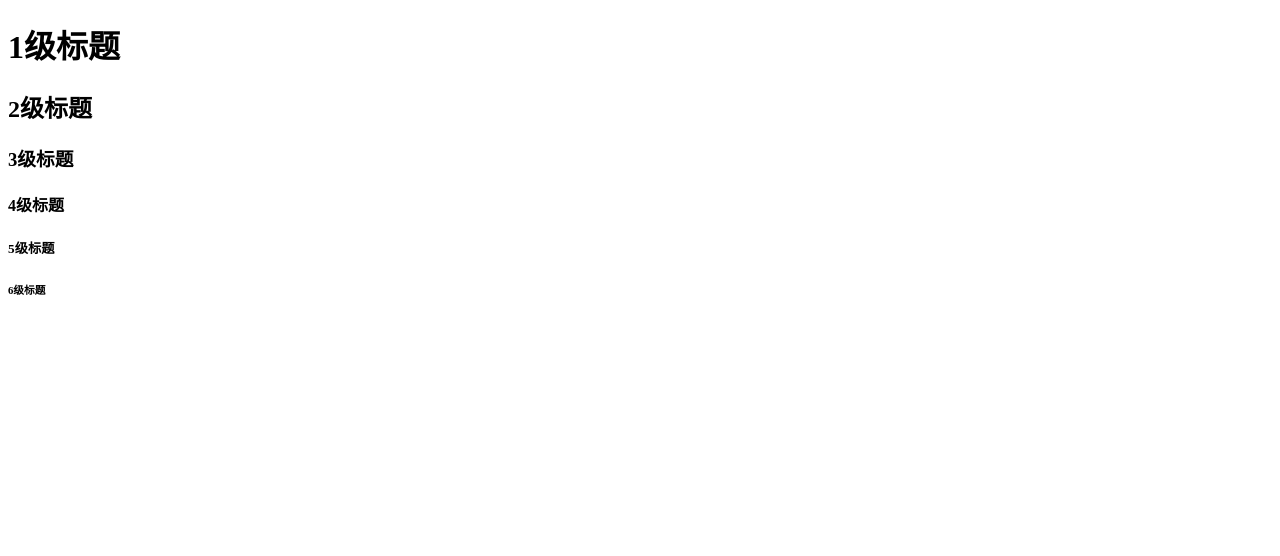
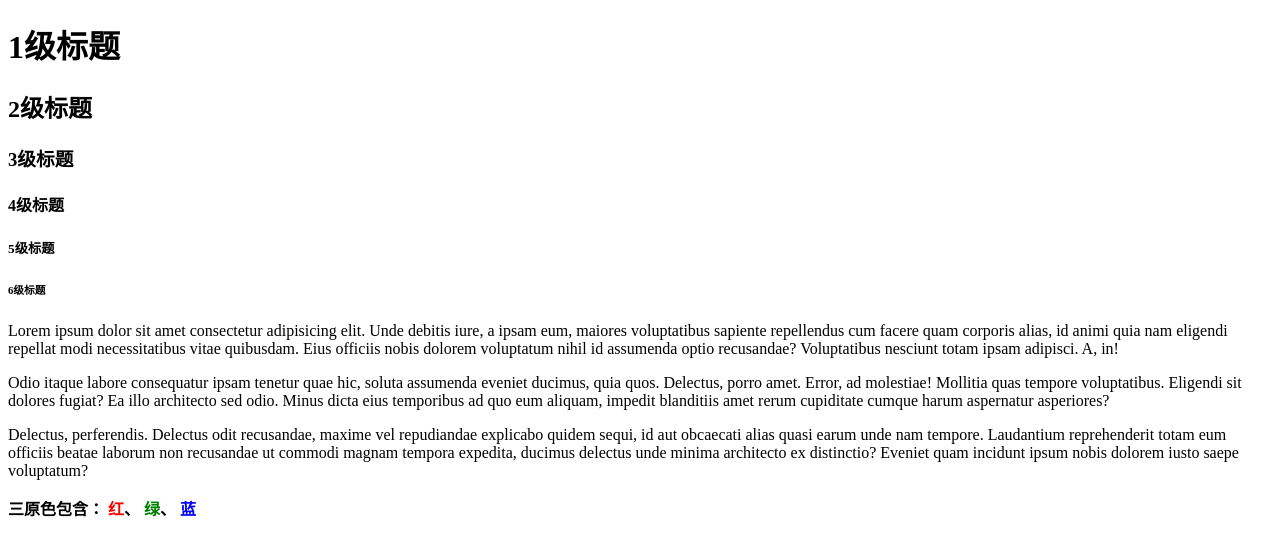
Before and after one commit to LiiiiiiiiY/Web, a plain HTML site: page 03_文本元素/index.html in a window 1280 px wide. Drawn offline with Linux system fonts and the light colour scheme.

Commit message:
modified:   "03_\346\226\207\346\234\254\345\205\203\347\264\240/index.html" 	modified:   "03_\346\226\207\346\234\254\345\205\203\347\264\240/note.md"

```diff
--- a/03_文本元素/index.html
+++ b/03_文本元素/index.html
@@ -14,6 +14,20 @@
     <h5>5级标题</h5>
     <h6>6级标题</h6>
 
+    <p>Lorem ipsum dolor sit amet consectetur adipisicing elit. Unde debitis iure, a ipsam eum, maiores voluptatibus sapiente repellendus cum facere quam corporis alias, id animi quia nam eligendi repellat modi necessitatibus vitae quibusdam. Eius officiis nobis dolorem voluptatum nihil id assumenda optio recusandae? Voluptatibus nesciunt totam ipsam adipisci. A, in!</p>
+    <p>Odio itaque labore consequatur ipsam tenetur quae hic, soluta assumenda eveniet ducimus, quia quos. Delectus, porro amet. Error, ad molestiae! Mollitia quas tempore voluptatibus. Eligendi sit dolores fugiat? Ea illo architecto sed odio. Minus dicta eius temporibus ad quo eum aliquam, impedit blanditiis amet rerum cupiditate cumque harum aspernatur asperiores?</p>
+    <p>Delectus, perferendis. Delectus odit recusandae, maxime vel repudiandae explicabo quidem sequi, id aut obcaecati alias quasi earum unde nam tempore. Laudantium reprehenderit totam eum officiis beatae laborum non recusandae ut commodi magnam tempora expedita, ducimus delectus unde minima architecto ex distinctio? Eveniet quam incidunt ipsum nobis dolorem iusto saepe voluptatum?</p>
+
+    <b>
+        三原色包含：
+        <span style="color: red;">红</span>、
+        <span style="color: green;">绿</span>、
+        <span style="color: blue;">蓝</span>
+    </b>
+
+    <pre>
+
+    </pre>
 
 </body>
 </html
```
Also changed, not shown: 1 other file.
